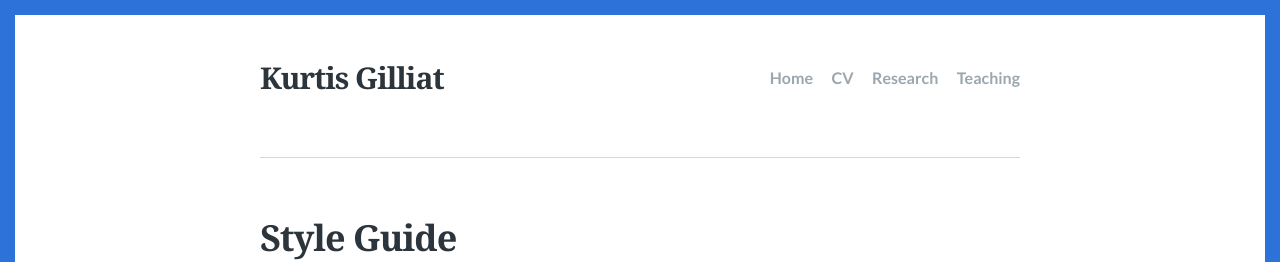
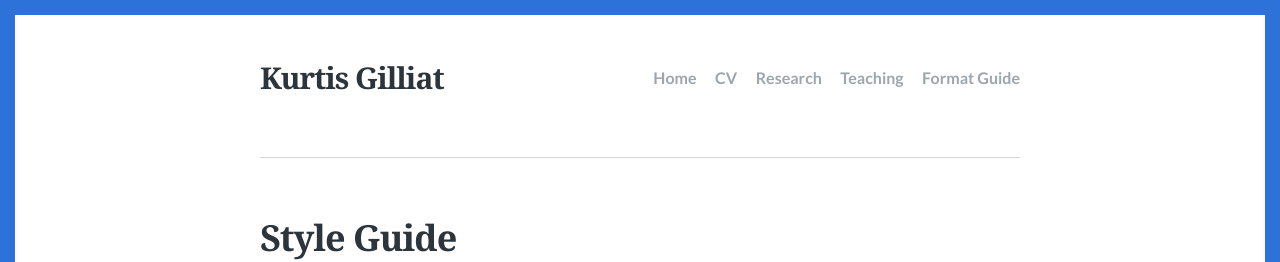
Before and after one commit to kgilliat/kgilliat.github.io, a Jekyll site: the page built from formatting-guide.md, in a window 1280 px wide and 900 px high. Shown: the top 262 px of the window. Built offline with Jekyll 4.4.1, drawn with Linux system fonts in a browser that asks for light colours; some web fonts are replaced.

Commit message:
Added formatting guide

```diff
--- a/_config.yml
+++ b/_config.yml
@@ -35,6 +35,8 @@ navigation:
     url: /research
   - text: Teaching
     url: /teaching
+  - text: Format Guide
+    url: /formatting-guide
 
 # The shortname for your Disqus site to enable comments.
 disqus: justgoodthemes
```
Also changed, not shown: formatting-guide.md (renamed from formatting guide.md).
